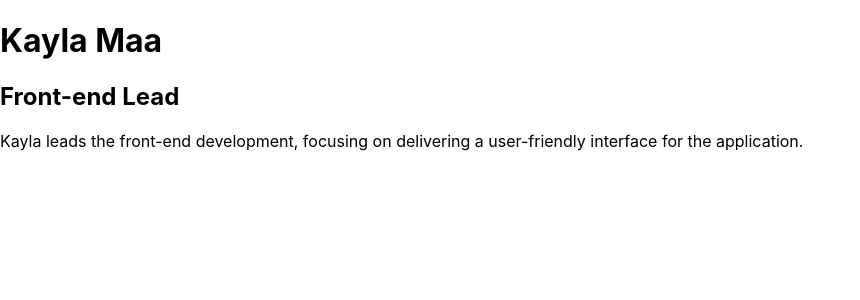
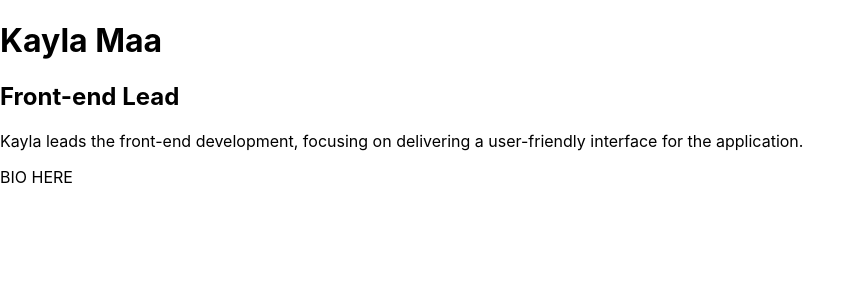
Before and after one commit to NadirAli17/CSC648-Project, a React (Create React App) app in the folder web/: page /team/kayla-maa in a window 1280 px wide. Shown: the top 300 px of the page, without its empty margins (0-860 px from the left). Built offline with nearby package versions, Linux system fonts and the light colour scheme.

Commit message:
profile template

```diff
--- a/web/src/individual-pages/AidanBayerCalvert.jsx
+++ b/web/src/individual-pages/AidanBayerCalvert.jsx
@@ -9,6 +9,16 @@ const AidanBayerCalvert = () => {
         Aidan is a back-end lead, working closely with Ryan to ensure seamless
         server-side functionality and data management.
       </p>
+      <p>
+        Hi everyone! I'm a senior majoring in Computer Science with a minor in
+        Computing Applications. When I'm not coding, I enjoy cooking, playing
+        soccer, staying active at the gym, and spending time with my family and
+        friends.
+      </p>
+      {/* <img
+        src="path to image"
+        alt="img"
+      /> */}
     </div>
   );
 };
--- a/web/src/individual-pages/AndrewDahlstrom.jsx
+++ b/web/src/individual-pages/AndrewDahlstrom.jsx
@@ -6,6 +6,11 @@ const AndrewDahlstrom = () => {
       <h1>Andrew Dahlstrom</h1>
       <h2>Product Owner</h2>
       <p>Andrew is the product owner and oversees the product lifecycle.</p>
+      <p>BIO HERE</p>
+      {/* <img
+        src="path to image"
+        alt="img"
+      /> */}
     </div>
   );
 };
--- a/web/src/individual-pages/JasonAvina.jsx
+++ b/web/src/individual-pages/JasonAvina.jsx
@@ -6,6 +6,11 @@ const JasonAvina = () => {
       <h1>Jason Avina</h1>
       <h2>Scrum Master</h2>
       <p>Jason is one of the Scrum Masters, ensuring the smooth operation of the team’s processes and workflows.</p>
+      <p>BIO HERE</p>
+      {/* <img
+        src="path to image"
+        alt="img"
+      /> */}
     </div>
   );
 };
--- a/web/src/individual-pages/JoyceFu.jsx
+++ b/web/src/individual-pages/JoyceFu.jsx
@@ -6,6 +6,11 @@ const JoyceFu = () => {
       <h1>Joyce Fu</h1>
       <h2>Scrum Master</h2>
       <p>Joyce is a dedicated Scrum Master, facilitating meetings and improving team productivity.</p>
+      <p>BIO HERE</p>
+      {/* <img
+        src="path to image"
+        alt="img"
+      /> */}
     </div>
   );
 };
--- a/web/src/individual-pages/KaylaMaa.jsx
+++ b/web/src/individual-pages/KaylaMaa.jsx
@@ -6,6 +6,11 @@ const KaylaMaa = () => {
       <h1>Kayla Maa</h1>
       <h2>Front-end Lead</h2>
       <p>Kayla leads the front-end development, focusing on delivering a user-friendly interface for the application.</p>
+      <p>BIO HERE</p>
+      {/* <img
+        src="path to image"
+        alt="img"
+      /> */}
     </div>
   );
 };
--- a/web/src/individual-pages/NadirAli.jsx
+++ b/web/src/individual-pages/NadirAli.jsx
@@ -6,6 +6,11 @@ const NadirAli = () => {
       <h1>Nadir Ali</h1>
       <h2>Github Master</h2>
       <p>Nadir is responsible for managing the GitHub repository and ensuring version control best practices are followed.</p>
+      <p>BIO HERE</p>
+      {/* <img
+        src="path to image"
+        alt="img"
+      /> */}
     </div>
   );
 };
--- a/web/src/individual-pages/RyanFlannery.jsx
+++ b/web/src/individual-pages/RyanFlannery.jsx
@@ -1,11 +1,19 @@
-import React from 'react';
+import React from "react";
 
 const RyanFlannery = () => {
   return (
     <div className="team-member">
       <h1>Ryan Flannery</h1>
       <h2>Back-end Lead</h2>
-      <p>Ryan leads the back-end development, ensuring server-side functionality and data management are seamless.</p>
+      <p>
+        Ryan leads the back-end development, ensuring server-side functionality
+        and data management are seamless.
+      </p>
+      <p>BIO HERE</p>
+      {/* <img
+        src="path to image"
+        alt="img"
+      /> */}
     </div>
   );
 };
```
